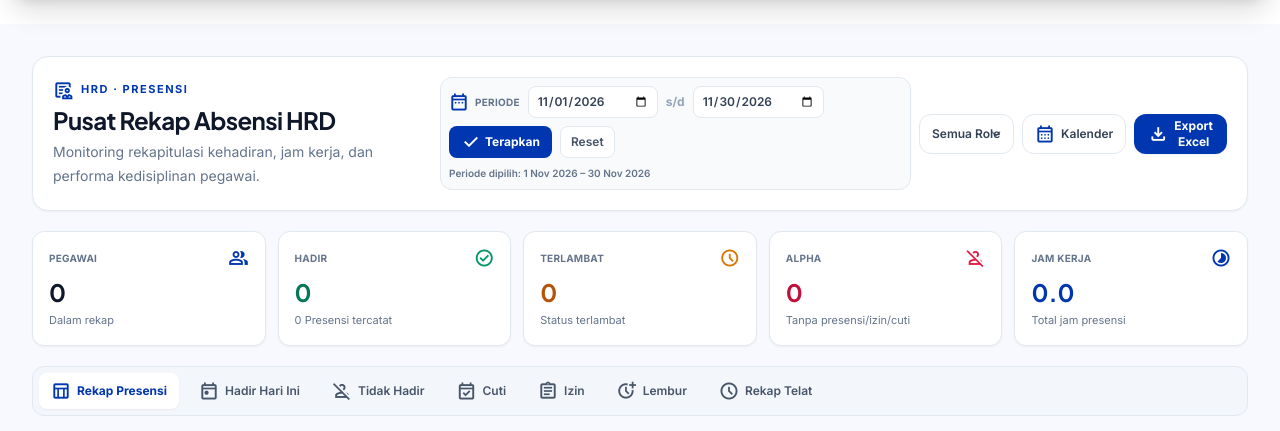
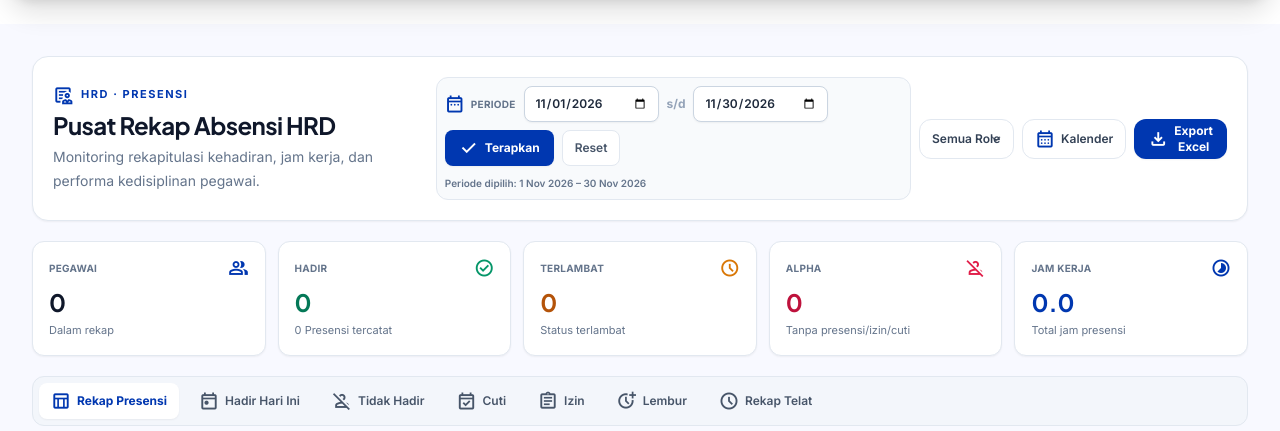
Before and after one commit to mohammad-alafth/absensi, a Laravel app: page /hrd/rekap in a window 1280 px wide. Shown: the part 81-512 px from the top of the page. Run offline with Laravel 12, Linux system fonts and the light colour scheme; the visitor is signed in with stand-in values (Sample User, id 1); data comes from the database, SQL or seed files in the repository; data that the repository does not hold is empty; style sheets or scripts are compiled from the project's sources; parts of the project's set-up code (start-up, migrations or seed data) failed here and were passed over; some libraries are stand-ins or nearby versions.

Commit message:
update tanggal rekap

```diff
--- a/app/Http/Controllers/hrd/HRDController.php
+++ b/app/Http/Controllers/hrd/HRDController.php
@@ -96,8 +96,8 @@ class HRDController extends Controller
             'tanggal'
         ])
             ->whereBetween('tanggal', [
-                $startDate,
-                $endDate
+                $startDate->format('Y-m-d'),
+                $endDate->format('Y-m-d')
             ])
             ->get()
             ->groupBy('user_id');
@@ -144,8 +144,8 @@ class HRDController extends Controller
             ->where('status', 'approved')
             ->where(function ($q) use ($startDate, $endDate) {
 
-                $q->where('start_date', '<=', $endDate)
-                    ->where('end_date', '>=', $startDate);
+                $q->where('start_date', '<=', $endDate->format('Y-m-d'))
+                    ->where('end_date', '>=', $startDate->format('Y-m-d'));
             })
             ->get()
             ->groupBy('user_id');
@@ -1717,8 +1717,8 @@ class HRDController extends Controller
         $leaves = Leave::where('user_id', $employee->id)
             ->where('status', 'approved')
             ->where(function ($q) use ($startDate, $endDate) {
-                $q->where('start_date', '<=', $endDate)
-                    ->where('end_date', '>=', $startDate);
+                $q->where('start_date', '<=', $endDate->format('Y-m-d'))
+                    ->where('end_date', '>=', $startDate->format('Y-m-d'));
             })
             ->get();
 
--- a/resources/views/hrd/rekap/index.blade.php
+++ b/resources/views/hrd/rekap/index.blade.php
@@ -44,16 +44,17 @@
                     </div>
                     <div class="flex flex-col gap-2 sm:flex-row sm:items-center">
                         <form method="GET" action="{{ route('hrd.rekap') }}" autocomplete="off" class="flex flex-wrap items-center gap-2 rounded-xl border border-slate-200 bg-slate-50 p-2">
-                            <label class="flex items-center gap-1.5 text-[10px] font-bold uppercase tracking-wide text-slate-500"><span class="material-symbols-outlined text-base text-[#0037b0]">date_range</span>Periode</label>
-                            <input type="date" id="recapStartDate" name="start_date" value="{{ $startDate->format('Y-m-d') }}" title="Tanggal mulai" autocomplete="off" class="h-8 rounded-lg border-slate-200 bg-white px-2 text-xs font-semibold text-slate-700 focus:border-[#0037b0] focus:ring-blue-100">
+                            <label class="flex items-center gap-1.5 text-[10px] font-bold uppercase tracking-wide text-slate-500">
+                                <span class="material-symbols-outlined text-base text-[#0037b0]">date_range</span>Periode
+                            </label>
+                            <input type="date" id="recapStartDate" name="start_date" value="{{ $startDate->format('Y-m-d') }}" max="{{ $endDate->format('Y-m-d') }}" title="Tanggal mulai" class="h-9 min-w-[135px] rounded-lg border border-slate-300 bg-white px-2.5 text-xs font-semibold text-slate-800 shadow-sm focus:border-[#0037b0] focus:ring-2 focus:ring-blue-100 cursor-pointer">
                             <span class="text-xs font-bold text-slate-400">s/d</span>
-                            <input type="date" id="recapEndDate" name="end_date" value="{{ $endDate->format('Y-m-d') }}" title="Tanggal selesai" autocomplete="off" class="h-8 rounded-lg border-slate-200 bg-white px-2 text-xs font-semibold text-slate-700 focus:border-[#0037b0] focus:ring-blue-100">
-                            <input type="hidden" name="month" value="{{ $month }}">
-                            <button type="submit" class="inline-flex h-8 items-center gap-1 rounded-lg bg-[#0037b0] px-3 text-xs font-bold text-white transition hover:bg-blue-800" title="Terapkan rentang tanggal">
+                            <input type="date" id="recapEndDate" name="end_date" value="{{ $endDate->format('Y-m-d') }}" min="{{ $startDate->format('Y-m-d') }}" title="Tanggal selesai" class="h-9 min-w-[135px] rounded-lg border border-slate-300 bg-white px-2.5 text-xs font-semibold text-slate-800 shadow-sm focus:border-[#0037b0] focus:ring-2 focus:ring-blue-100 cursor-pointer">
+                            <button type="submit" class="inline-flex h-9 items-center gap-1.5 rounded-lg bg-[#0037b0] px-3.5 text-xs font-bold text-white shadow-sm transition hover:bg-blue-800 active:scale-95" title="Terapkan rentang tanggal">
                                 <span class="material-symbols-outlined text-base">check</span>Terapkan
                             </button>
-                            <a href="{{ route('hrd.rekap') }}" class="inline-flex h-8 items-center rounded-lg border border-slate-200 bg-white px-2.5 text-xs font-semibold text-slate-600 transition hover:bg-slate-50" title="Kembali ke periode bulan ini">Reset</a>
-                            <span id="periodPreview" class="basis-full text-[10px] font-semibold text-slate-500" aria-live="polite">Periode dipilih: {{ $startDate->format('d M Y') }} – {{ $endDate->format('d M Y') }}</span>
+                            <a href="{{ route('hrd.rekap') }}" class="inline-flex h-9 items-center rounded-lg border border-slate-200 bg-white px-3 text-xs font-semibold text-slate-600 transition hover:bg-slate-100" title="Kembali ke periode bulan ini">Reset</a>
+                            <span id="periodPreview" class="basis-full text-[10px] font-semibold text-slate-500 mt-0.5" aria-live="polite">Periode dipilih: {{ $startDate->format('d M Y') }} – {{ $endDate->format('d M Y') }}</span>
                         </form>
                         <form action="{{ route('hrd.export.excel') }}" method="GET" class="flex items-center gap-2">
                             <input type="hidden" name="start_date" value="{{ $startDate->format('Y-m-d') }}">
@@ -194,26 +195,28 @@
             const endInput = document.getElementById('recapEndDate');
             if (!startInput || !endInput) return;
 
-            // Fallback preview saat Flatpickr belum/gagal dimuat.
-            startInput.addEventListener('change', updatePeriodPreview);
-            endInput.addEventListener('change', updatePeriodPreview);
-            updatePeriodPreview();
+            function syncDates() {
+                if (startInput.value) {
+                    endInput.min = startInput.value;
+                }
+                if (endInput.value) {
+                    startInput.max = endInput.value;
+                }
+                updatePeriodPreview();
 
-            const flatpickr = window.flatpickr;
-            if (!flatpickr) return;
+                // Sinkronkan ke input form export excel
+                const exportStart = document.querySelector('form[action*="export-excel"] input[name="start_date"]');
+                const exportEnd = document.querySelector('form[action*="export-excel"] input[name="end_date"]');
+                if (exportStart && startInput.value) exportStart.value = startInput.value;
+                if (exportEnd && endInput.value) exportEnd.value = endInput.value;
+            }
 
-            const config = {
-                dateFormat: 'Y-m-d',
-                altInput: true,
-                altFormat: 'd M Y',
-                allowInput: false,
-                disableMobile: true,
-                altInputClass: 'h-8 w-[122px] rounded-lg border border-slate-200 bg-white px-2 text-xs font-semibold text-slate-700 focus:border-[#0037b0] focus:ring-blue-100',
-                onChange: updatePeriodPreview,
-            };
+            startInput.addEventListener('input', syncDates);
+            startInput.addEventListener('change', syncDates);
+            endInput.addEventListener('input', syncDates);
+            endInput.addEventListener('change', syncDates);
 
-            flatpickr(startInput, config);
-            flatpickr(endInput, config);
+            syncDates();
         }
 
         function syncRecapSearch(value) {
```
